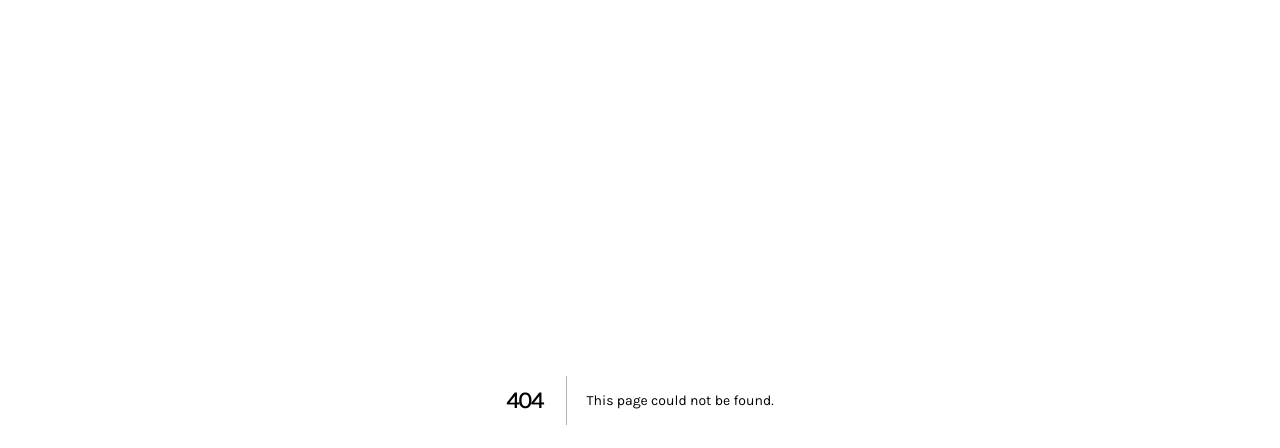
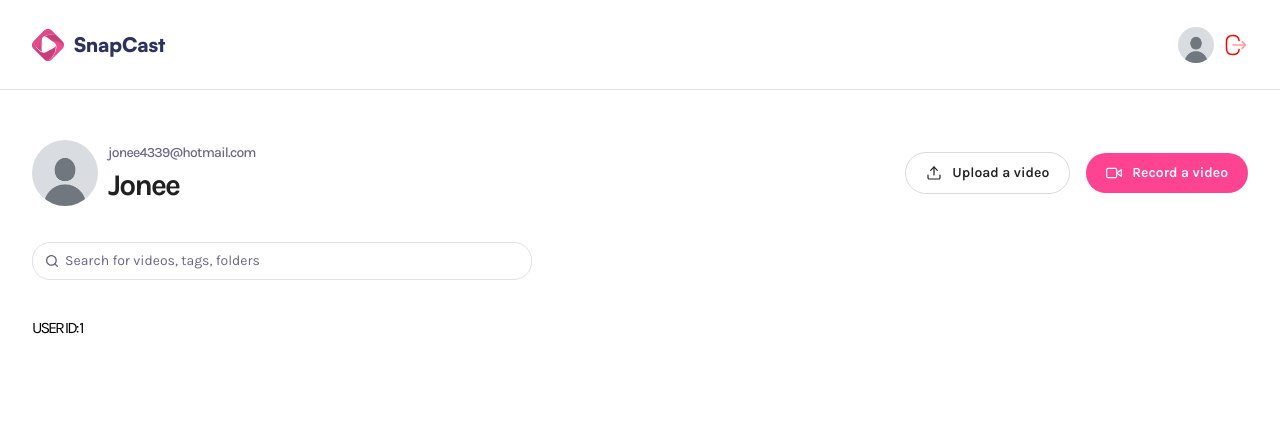
Before and after one commit to Jhonneg/screenRecorderJs, a Next.js app: page /profile/1 in a window 1280 px wide. Before the commit this address had no page. Shown: the top 448 px of the page. Built offline with nearby package versions, Linux system fonts and the light colour scheme.

Commit message:
added header navbar and profile code

```diff
--- a/app/(root)/page.tsx
+++ b/app/(root)/page.tsx
@@ -2,7 +2,7 @@ import Header from "@/components/Header";
 
 function Page() {
   return (
-    <main className="wrapper-page">
+    <main className="wrapper page">
       <Header />
       <h1 className="text-2xl font-carla">Welcome to Loom Clone</h1>
     </main>
--- /dev/null
+++ b/app/(root)/profile/[id]/page.tsx
@@ -0,0 +1,15 @@
+import Header from "@/components/Header";
+
+export default async function Page({ params }: ParamsWithSearch) {
+  const { id } = await params;
+  return (
+    <div className="wrapper page">
+      <Header
+        subHeader="jonee4339@hotmail.com"
+        title="Jonee"
+        userImg="/assets/images/dummy.jpg"
+      />
+      <h1>USER ID: {id}</h1>
+    </div>
+  );
+}
--- a/components/Header.tsx
+++ b/components/Header.tsx
@@ -1,6 +1,62 @@
+import { ICONS } from "@/constants";
+import Image from "next/image";
+import Link from "next/link";
 
-export default function Header({subHeader, title, userImg}: SharedHeaderProps) {
+export default function Header({
+  subHeader,
+  title,
+  userImg,
+}: SharedHeaderProps) {
   return (
-    <div>Header</div>
-  )
+    <header className="header">
+      <section className="header-container">
+        <div className="details">
+          {userImg && (
+            <Image
+              src={userImg}
+              alt="user"
+              width={66}
+              height={66}
+              className="rounded-full"
+            />
+          )}
+
+          <article>
+            <p>{subHeader}</p>
+            <h1>{title}</h1>
+          </article>
+        </div>
+        <aside>
+          <Link href="/upload">
+            <Image
+              src="/assets/icons/upload.svg"
+              alt="upload"
+              width={16}
+              height={16}
+            />
+            <span>Upload a video</span>
+          </Link>
+          <div className="record">
+            <button className="primary-btn ">
+              <Image src={ICONS.record} alt="record" width={16} height={16} />
+              <span>Record a video</span>
+            </button>
+          </div>
+        </aside>
+      </section>
+
+      <section className="search-filter">
+        <div className="search">
+          <input type="text" placeholder="Search for videos, tags, folders" />
+          <Image
+            src="/assets/icons/search.svg"
+            alt="search"
+            width={16}
+            height={16}
+          />
+        </div>
+        {/* <DropdownList/> */}
+      </section>
+    </header>
+  );
 }
--- a/components/NavBar.tsx
+++ b/components/NavBar.tsx
@@ -1,9 +1,13 @@
+"use client";
 import Image from "next/image";
 import Link from "next/link";
+import { useRouter } from "next/navigation";
 
 const user = {};
 
 export default function NavBar() {
+  const router = useRouter();
+
   return (
     <header className="navbar">
       <nav>
@@ -19,7 +23,7 @@ export default function NavBar() {
 
         {user && (
           <figure>
-            <button>
+            <button onClick={() => router.push("/profile/123456")}>
               <Image
                 src="/assets/images/dummy.jpg"
                 alt="User"
@@ -40,6 +44,6 @@ export default function NavBar() {
           </figure>
         )}
       </nav>
-    </ header>
+    </header>
   );
 }
--- a/constants/index.ts
+++ b/constants/index.ts
@@ -1,55 +1,3 @@
-export const MAX_VIDEO_SIZE = 500 * 1024 * 1024;
-export const MAX_THUMBNAIL_SIZE = 10 * 1024 * 1024;
-
-export const BUNNY = {
-  STREAM_BASE_URL: "https://video.bunnycdn.com/library",
-  STORAGE_BASE_URL: "https://sg.storage.bunnycdn.com/snapcast",
-  CDN_URL: "https://snapcast.b-cdn.net",
-  EMBED_URL: "https://iframe.mediadelivery.net/embed",
-  TRANSCRIPT_URL: "https://vz-47a08e64-84d.b-cdn.net",
-};
-
-export const emojis = ["😂", "😍", "👍"];
-
-export const filterOptions = [
-  "Most Viewed",
-  "Most Recent",
-  "Oldest First",
-  "Least Viewed",
-];
-
-export const visibilities: Visibility[] = ["public", "private"];
-
-export const ICONS = {
-  record: "/assets/icons/record.svg",
-  close: "/assets/icons/close.svg",
-  upload: "/assets/icons/upload.svg",
-};
-
-export const initialVideoState = {
-  isLoaded: false,
-  hasIncrementedView: false,
-  isProcessing: true,
-  processingProgress: 0,
-};
-
-export const infos = ["transcript", "metadata"];
-
-export const DEFAULT_VIDEO_CONFIG = {
-  width: { ideal: 1920 },
-  height: { ideal: 1080 },
-  frameRate: { ideal: 30 },
-};
-
-export const DEFAULT_RECORDING_CONFIG = {
-  mimeType: "video/webm;codecs=vp9,opus",
-  audioBitsPerSecond: 128000,
-  videoBitsPerSecond: 2500000,
-};
-
-export const MAX_VIDEO_SIZE = 500 * 1024 * 1024;
-export const MAX_THUMBNAIL_SIZE = 10 * 1024 * 1024;
-
 export const BUNNY = {
   STREAM_BASE_URL: "https://video.bunnycdn.com/library",
   STORAGE_BASE_URL: "https://sg.storage.bunnycdn.com/snapcast",
```
Also changed, not shown: app/(root)/layout.tsx (line endings or trailing spaces).
